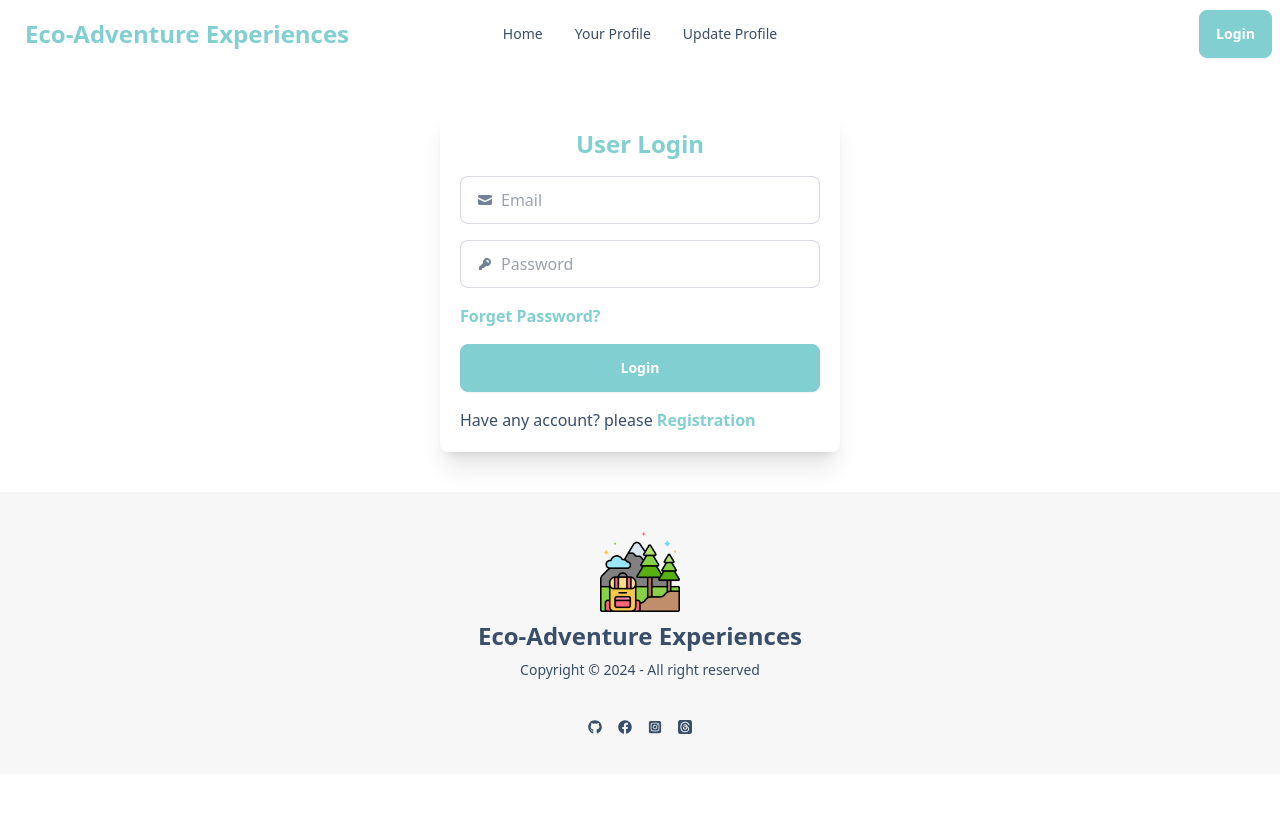
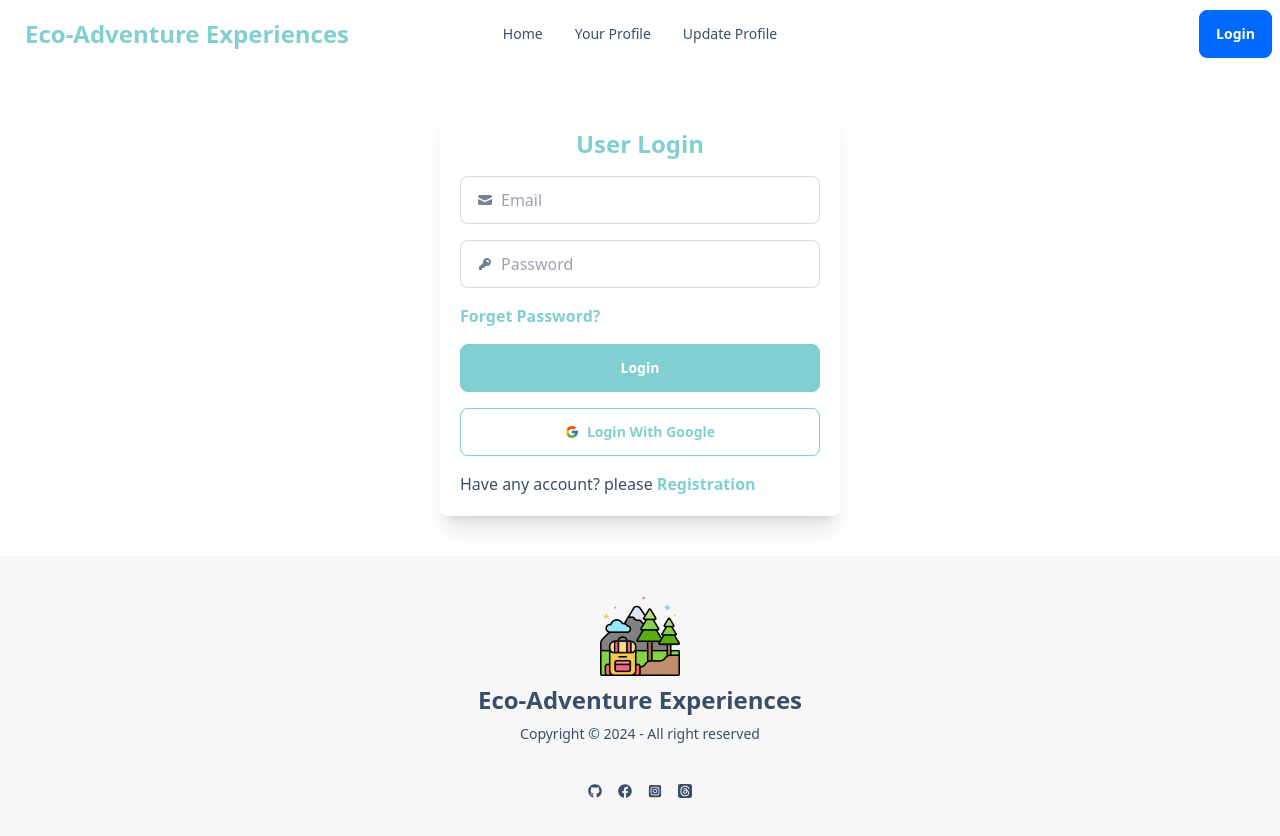
Before and after one commit to jahidul2004/eco-adventure-experience, a React (Vite) app: page /login in a window 1280 px wide. Before the commit the page ends 800 px from the top, so only its background shows below. Built offline with nearby package versions, Linux system fonts and the light colour scheme; no server answers.

Commit message:
Sign In with google functionality added.

```diff
--- a/src/components/Login.jsx
+++ b/src/components/Login.jsx
@@ -1,9 +1,10 @@
 import { useContext } from "react";
-import { Link } from "react-router-dom";
+import { Link, Navigate } from "react-router-dom";
 import { AuthContext } from "../provider/AuthProvider";
+import { FcGoogle } from "react-icons/fc";
 
 const Login = () => {
-    const { loginUser } = useContext(AuthContext);
+    const { loginUser, user, loginWithGoogle } = useContext(AuthContext);
 
     const handleSubmit = (event) => {
         event.preventDefault();
@@ -21,6 +22,10 @@ const Login = () => {
                 console.log("ERROR:", error);
             })
     };
+
+    if(user){
+        return <Navigate to={"/"} />;
+    }
 
     return (
         <form
@@ -69,6 +74,7 @@ const Login = () => {
             </label>
             <Link className="text-success font-semibold">Forget Password?</Link>
             <button className="btn btn-success text-white">Login</button>
+            <p onClick={loginWithGoogle} className="btn border-success text-success bg-white"><FcGoogle /> Login With Google</p>
             <p>
                 Have any account? please{" "}
                 <Link
--- a/src/components/Navbar.jsx
+++ b/src/components/Navbar.jsx
@@ -1,4 +1,6 @@
+import { useContext } from "react";
 import { Link } from "react-router-dom";
+import { AuthContext } from "../provider/AuthProvider";
 
 const Navbar = () => {
     const links = (
@@ -14,6 +16,9 @@ const Navbar = () => {
             </li>
         </>
     );
+
+    const { user, logOut } = useContext(AuthContext);
+
     return (
         <div className="navbar bg-base-100">
             <div className="navbar-start">
@@ -45,15 +50,26 @@ const Navbar = () => {
                         {links}
                     </ul>
                 </div>
-                <a className="btn btn-ghost text-2xl font-bold text-success">Eco-Adventure Experiences</a>
+                <a className="btn btn-ghost text-2xl font-bold text-success">
+                    Eco-Adventure Experiences
+                </a>
             </div>
             <div className="navbar-center hidden lg:flex">
-                <ul className="menu menu-horizontal px-1">
-                    {links}
-                </ul>
+                <ul className="menu menu-horizontal px-1">{links}</ul>
             </div>
             <div className="navbar-end">
-                <Link to={"/login"} className="btn btn-success text-white">Login</Link>
+                {user ? (
+                    <Link
+                        onClick={logOut}
+                        className="btn btn-success text-white"
+                    >
+                        Logout
+                    </Link>
+                ) : (
+                    <Link to={"/login"} className="btn btn-primary text-white">
+                        Login
+                    </Link>
+                )}
             </div>
         </div>
     );
--- a/src/provider/AuthProvider.jsx
+++ b/src/provider/AuthProvider.jsx
@@ -1,6 +1,10 @@
 import {
     createUserWithEmailAndPassword,
     onAuthStateChanged,
+    signInWithEmailAndPassword,
+    signInWithPopup,
+    signOut,
+    GoogleAuthProvider,
 } from "firebase/auth";
 import { createContext, useEffect, useState } from "react";
 import { auth } from "../firebase";
@@ -9,6 +13,7 @@ export const AuthContext = createContext();
 
 const AuthProvider = ({ children }) => {
     const [user, setUser] = useState(null);
+    const googleProvider = new GoogleAuthProvider();
 
     const createNewUser = (email, password) => {
         return createUserWithEmailAndPassword(auth, email, password);
@@ -16,15 +21,23 @@ const AuthProvider = ({ children }) => {
 
     const loginUser = (email, password) => {
         return signInWithEmailAndPassword(auth, email, password);
-    }
+    };
 
-    console.log("User is: ", user);
+    const loginWithGoogle = () => {
+        signInWithPopup(auth, googleProvider)
+            .then((result) => {
+                setUser(result.user);
+                console.log("Google Sign-In Success:", result.user);
+            })
+            .catch((error) => {
+                console.error("Error during Google Sign-In:", error.message);
+            });
+    };
 
-    const data = {
-        user,
-        setUser,
-        createNewUser,
-        loginUser,
+    const logOut = () => {
+        signOut(auth).then(() => {
+            setUser(null);
+        });
     };
 
     useEffect(() => {
@@ -36,6 +49,15 @@ const AuthProvider = ({ children }) => {
         };
     }, []);
 
+    const data = {
+        user,
+        setUser,
+        createNewUser,
+        loginUser,
+        logOut,
+        loginWithGoogle,
+    };
+
     return <AuthContext.Provider value={data}>{children}</AuthContext.Provider>;
 };
 
```
